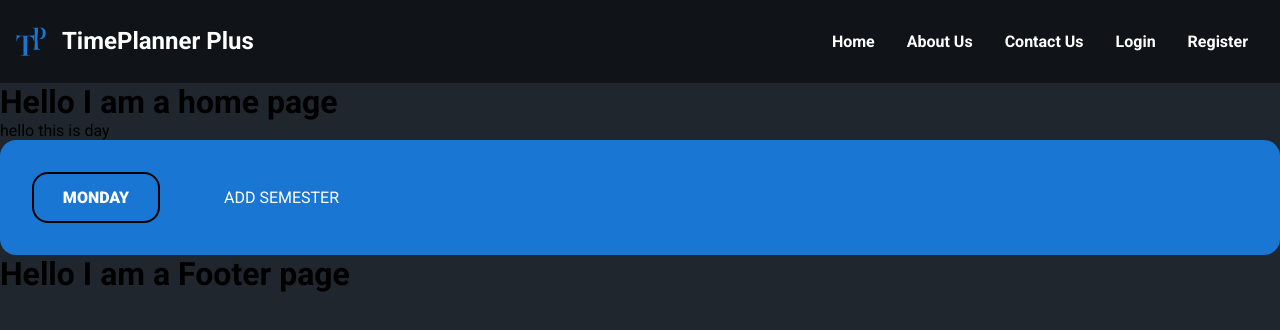
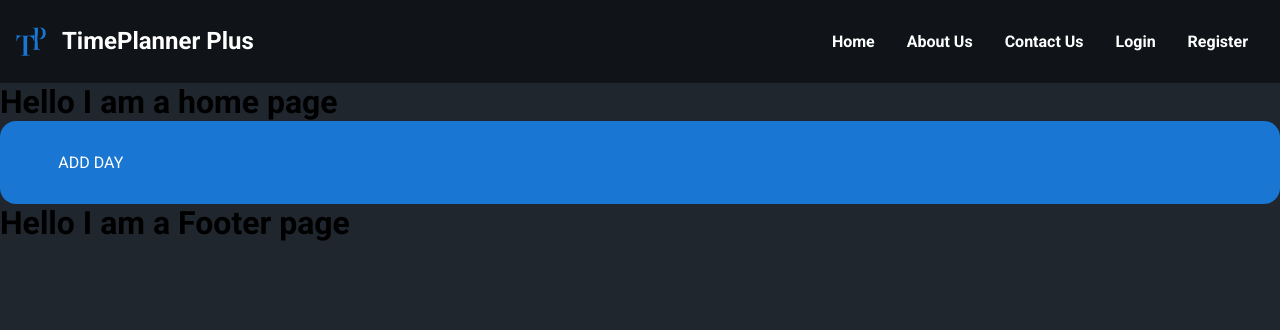
Before and after one commit to KapilbhaiGohil/Timetable_Management_System, a React (Create React App) app in the folder frontend/: page / in a window 1280 px wide. Shown: the top 330 px of the page. Built offline with nearby package versions, Linux system fonts and the light colour scheme.

Commit message:
Added the edit and delete button for each lab,lecture and sem along with that also added the add day button in the day section (frontend)

```diff
--- a/frontend/src/Components/Higher-Level-Componenets/TimeTableView.jsx
+++ b/frontend/src/Components/Higher-Level-Componenets/TimeTableView.jsx
@@ -1,20 +1,25 @@
-import LabForm from "../Medium-Level-Components/LabForm";
-import LectureForm from "../Medium-Level-Components/LectureForm";
-import SemRow from "../Medium-Level-Components/SemRow";
-import LectureDetails from "../Medium-Level-Components/LectureDetails";
+import "../../Css/Higher-Level-Css/TImeTableView.scss"
 import Day from "../Medium-Level-Components/Day";
+import {useState} from "react";
+import Button from "../Small-Level-Componenets/Button";
 export default function TimeTableView(){
-    const day = [];
+    const [days,setDays]=useState([]);
+    const [show,setShow] = useState(true);
     const week_days = ["MONDAY","TUESDAY","WEDNESDAY","THURSDAY","FRIDAY"];
-    for (let i = 0; i < 5; i++) {
-        day.push(<Day day_name={week_days[i]}/>)
+    const handleDay = (event)=>{
+        event.preventDefault();
+        setDays([
+            ...days,
+            <Day key={days.length} day_name={week_days[days.length]}/>
+        ]);
+        if(days.length===4){
+            setShow(false);
+        }
     }
     return(
-        <div>
-            <div>
-                hello this is day
-            </div>
-            <Day day_name={week_days[0]}/>
+        <div className={"time-table-outer"}>
+            {days.map((day)=>day)}
+            {show && <div className={"time-table-btn"}><Button onclick={handleDay} label={"Add Day"} /></div>}
         </div>
     )
 }
--- a/frontend/src/Components/Medium-Level-Components/Day.jsx
+++ b/frontend/src/Components/Medium-Level-Components/Day.jsx
@@ -25,7 +25,12 @@ export default function Day({day_name}){
         setLec(false);
         setBtnMsg("Add Semester")
     }
+    const handleDay = (event)=>{
+        event.preventDefault();
+
+    }
     return(
+    <div className={"day"}>
         <div className={"day-outer"}>
             <div className={"day-name"}>
                 <label>{day_name}</label>
@@ -40,5 +45,7 @@ export default function Day({day_name}){
                 {showLec && <SemForm sendDataToParent={receiveDataFromChild} />}
             </div>
         </div>
+        <hr style={{width:"100%"}}/>
+    </div>
     );
 }
--- a/frontend/src/Components/Medium-Level-Components/LabDetails.jsx
+++ b/frontend/src/Components/Medium-Level-Components/LabDetails.jsx
@@ -1,5 +1,5 @@
 import "../../Css/Medium-Level-Css/LabDetails.scss"
-export default function LabDetails({lab_data}){
+export default function LabDetails({lab_data,onEdit,onDelete}){
     return(
         <div className={"lab-lab-outer"}>
             <div className={"lab-lab-time"}>
@@ -12,6 +12,10 @@ export default function LabDetails({lab_data}){
                 <label>{lab_data.teacher} -</label>
                 <label>{lab_data.lab_no}</label>
             </div>
+            <div className={"lab-lab-links"}>
+                <a onClick={onEdit}>Edit</a>
+                <a onClick={onDelete}>Delete</a>
+            </div>
         </div>
     );
 }
--- a/frontend/src/Components/Medium-Level-Components/LectureDetails.jsx
+++ b/frontend/src/Components/Medium-Level-Components/LectureDetails.jsx
@@ -1,5 +1,6 @@
 import "../../Css/Medium-Level-Css/LectureDetails.scss"
-export default function LectureDetails({lec_data}){
+export default function LectureDetails({lec_data,onEdit,onDelete}){
+
     return(
       <div className={"lec-lab-outer"}>
           <div className={"lec-lab-time"}>
@@ -11,6 +12,10 @@ export default function LectureDetails({lec_data}){
               <label>{lec_data.teacher}</label>
               <label>Room {lec_data.classroom}</label>
           </div>
+          <div className={"lec-lab-links"}>
+              <a onClick={onEdit}>Edit</a>
+              <a onClick={onDelete}>Delete</a>
+          </div>
       </div>
     );
 }
--- a/frontend/src/Components/Medium-Level-Components/SemRow.jsx
+++ b/frontend/src/Components/Medium-Level-Components/SemRow.jsx
@@ -25,14 +25,14 @@ export default function SemRow({sem}){
         console.log(lec_data)
         setLectures([
             ...lectures,
-            <LectureDetails key={v4()} lec_data={lec_data}/>
+            <LectureDetails  key={v4()} lec_data={lec_data}/>
         ]);
         // setShowLecForm(false);
     }
     const receiveDataFromLab = (lab_data)=>{
         console.log(lab_data)
-        setLectures([
-            ...lectures,
+        setLabs([
+            ...labs,
             <LabDetails key={v4()} lab_data={lab_data}/>
         ]);
         // setShowLecForm(false);
@@ -49,6 +49,7 @@ export default function SemRow({sem}){
                 </div>
             </div>
             {lectures.length>0 && lectures.map((lec)=>lec)}
+            {labs.length > 0 && labs.map((lab)=>lab)}
             <div>
                 <Button label={"Add Lab"} onclick={handleLabOnclick}/>
                 <Button label={"Add Lecture"} onclick={handleLecOnclick}/>
--- /dev/null
+++ b/frontend/src/Css/Higher-Level-Css/TImeTableView.scss
@@ -0,0 +1,19 @@
+@import "Colors";
+
+.time-table-outer{
+  font-weight: 800;
+  color: $first;
+  background-color: $second;
+  padding: 1rem;
+  border-radius: 1rem;
+  display: flex;
+  flex-direction: column;
+  justify-content: center;
+  align-items: flex-start;
+  .time-table-btn{
+    width: 12%;
+    .button-container{
+
+    }
+  }
+}
--- a/frontend/src/Css/Medium-Level-Css/Day.scss
+++ b/frontend/src/Css/Medium-Level-Css/Day.scss
@@ -1,15 +1,14 @@
 @import "../Higher-Level-Css/Colors";
-
+.day{
+  display: flex;
+  flex-direction: column;
+  justify-content: center;
+  align-items: flex-start;
   .day-outer{
-  font-weight: 800;
-  color: $first;
-  background-color: $second;
     display: flex;
     flex-direction: row;
     justify-content: flex-start;
     align-items: center;
-  padding: 1rem;
-  border-radius: 1rem;
     .day-name{
       border: 2px solid black;
       border-radius: 1rem;
@@ -18,6 +17,7 @@
       width: 10vw;
       display: flex;
       justify-content: center;
+      flex-direction: column;
       align-items: center;
     }
     .day-sem{
@@ -30,3 +30,4 @@
       }
     }
   }
+}
--- a/frontend/src/Css/Medium-Level-Css/LabDetails.scss
+++ b/frontend/src/Css/Medium-Level-Css/LabDetails.scss
@@ -30,4 +30,12 @@
       padding: 0.18rem;
     }
   }
+  .lab-lab-links{
+    cursor: pointer;
+    display: flex;
+    flex-direction: row;
+    width: 100%;
+    justify-content: space-evenly;
+    color: blue;
+  }
 }
--- a/frontend/src/Css/Medium-Level-Css/LectureDetails.scss
+++ b/frontend/src/Css/Medium-Level-Css/LectureDetails.scss
@@ -31,4 +31,12 @@
       padding: 0.18rem;
     }
   }
+  .lec-lab-links{
+    cursor: pointer;
+    display: flex;
+    flex-direction: row;
+    width: 100%;
+    justify-content: space-between;
+    color: blue;
+  }
 }
```
Lines whose indentation alone changed are shown as unchanged.
